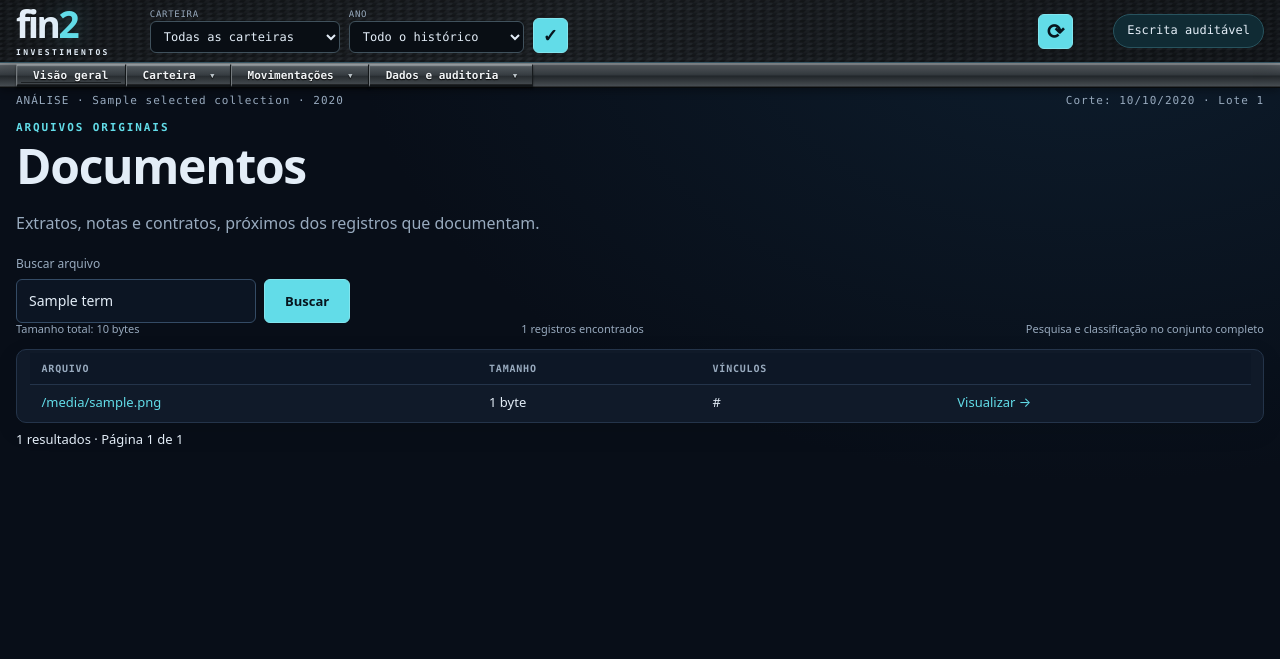
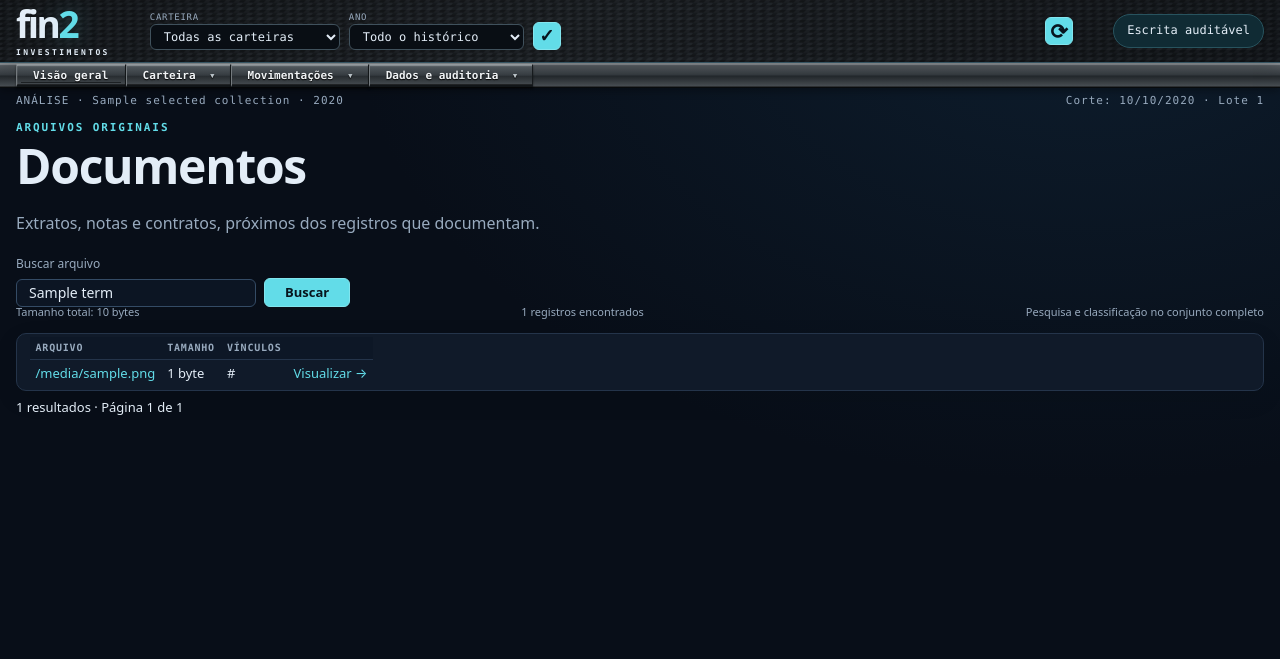
Before and after one commit to omcsilva/Fin2, a Django app: template templates/dashboard/documents.html in a window 1280 px wide. Shown: the top 659 px of the page. Run offline with Django 5.2, Linux system fonts and the light colour scheme; the template is opened without the code that fills it: most values are stand-ins (such as "Sample title", 1, 10 or a date in 2020).

Commit message:
Compact controls and size tables to their content

```diff
--- a/static/fin2.css
+++ b/static/fin2.css
@@ -268,3 +268,16 @@ td{padding-block:6.5px}
 nav.panel>a{padding-block:4px}
 .status-bar{min-height:23px}
 .status-bar>span{padding-block:3.5px}
+
+/* Compact controls without changing text size or horizontal spacing. */
+select{padding-block:4px;line-height:1.3}
+button:not(.sort-button):not(.icon-button),.button{padding-block:5px;line-height:1.3}
+.global-filters select{padding-block:4px}
+.flow-review select{padding-block:4px}
+.flow-review button{padding-block:4px}
+.icon-button{width:28px;height:28px;min-width:28px}
+input:not([type="checkbox"]):not([type="radio"]):not([type="file"]):not([type="hidden"]){padding-block:4px;line-height:1.3}
+
+/* Content-sized tables stay at the left edge of their scrollable panel. */
+table{width:max-content;min-width:0;max-width:none;margin-inline:0;table-layout:auto}
+th,td{padding:3px 6px;white-space:nowrap;overflow-wrap:normal;word-break:normal}
```
